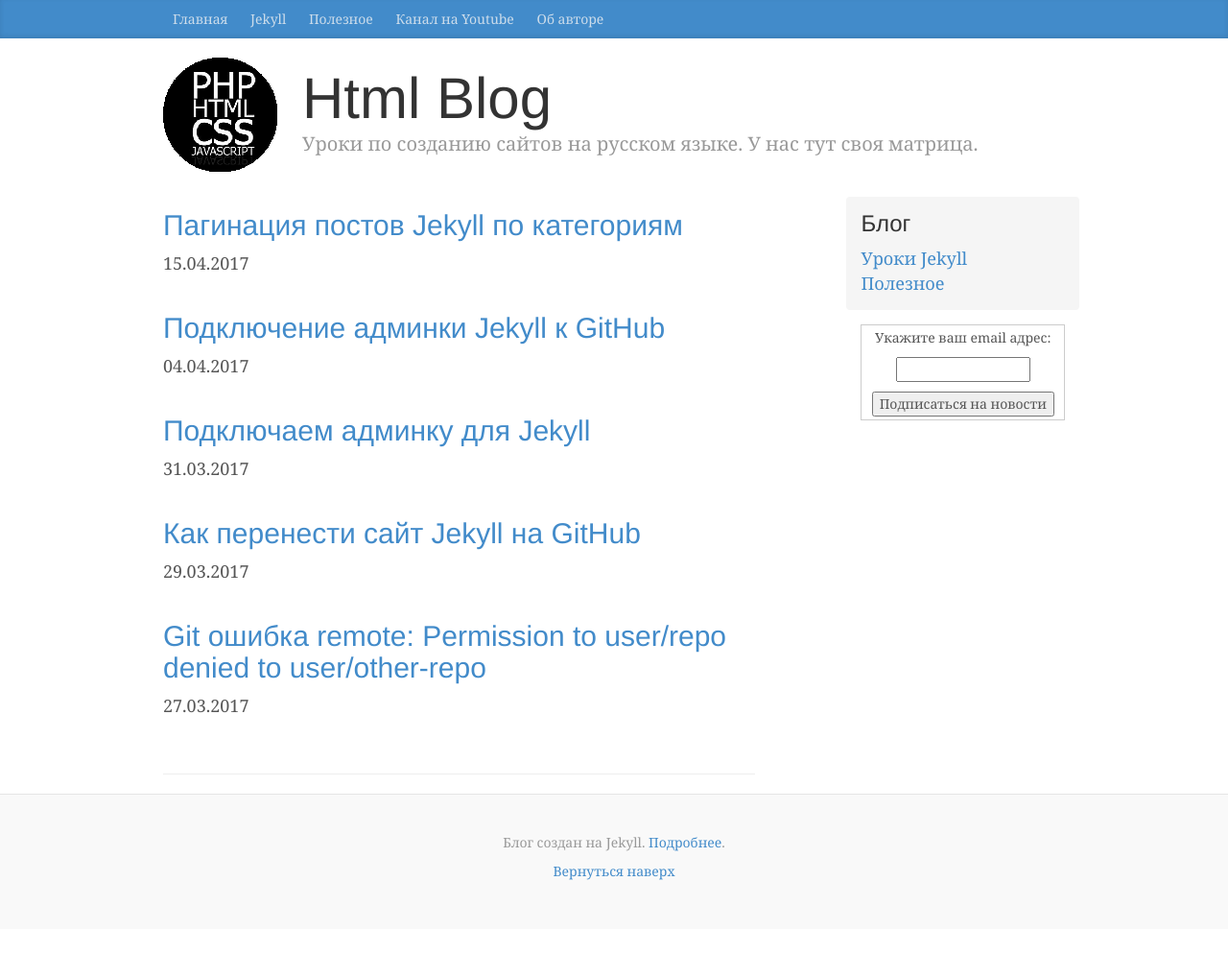
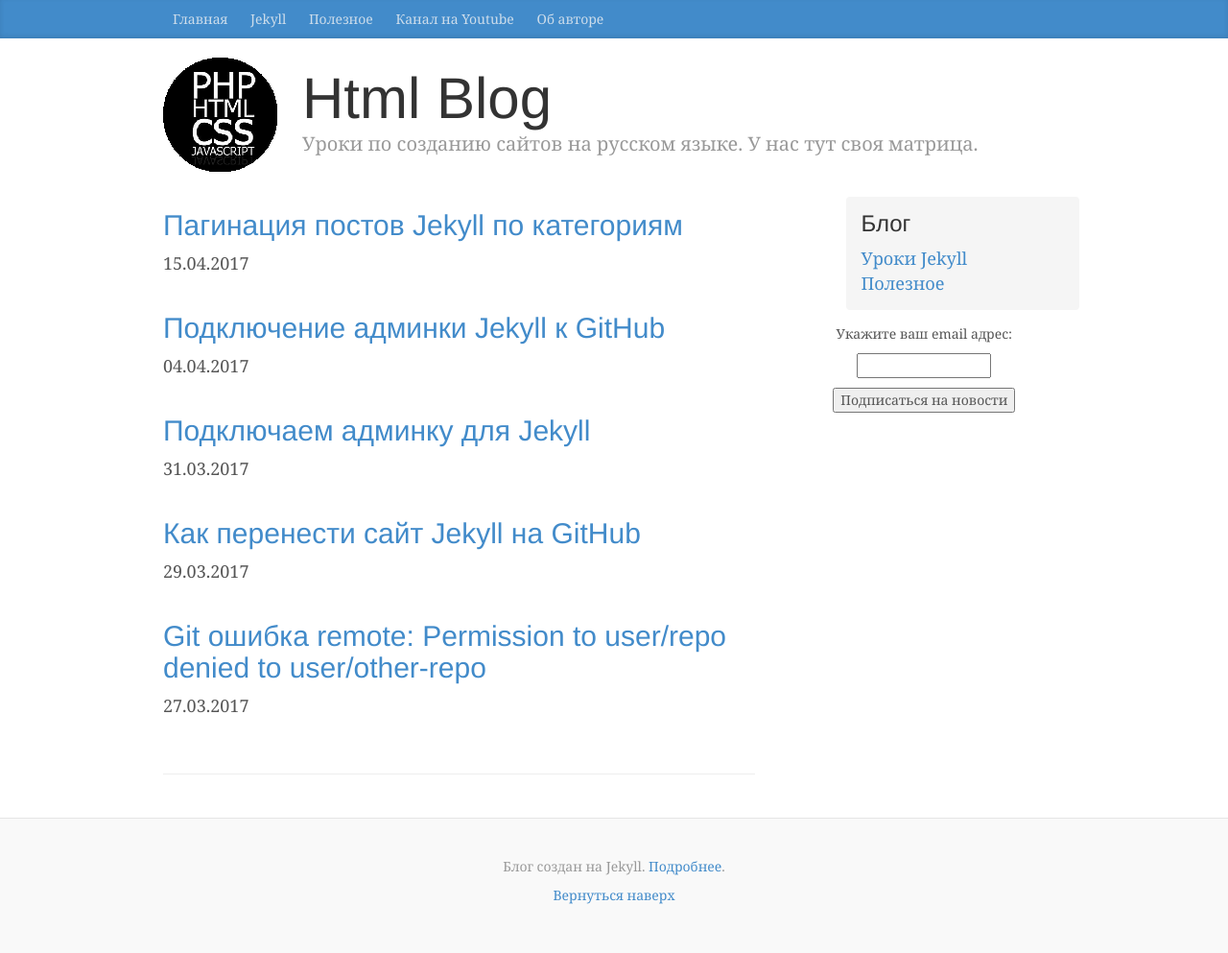
Before and after one commit to htmlblog/htmlblog.github.io, a Jekyll site: the page built from index.html, in a window 1280 px wide. Shown: the whole page at 96% size. Built offline with Jekyll 4.4.1, drawn with Linux system fonts in a browser that asks for light colours; the list of posts is cut into pages by our own code; comment, search, counter and statistics services are not loaded; before the commit the page ends 968 px from its top, so only the background shows below that.

Commit message:
Update sidebar.html

```diff
--- a/_includes/sidebar.html
+++ b/_includes/sidebar.html
@@ -6,11 +6,13 @@
 	</ol>
 </div>
 
-<form style="border:1px solid #ccc;padding:3px;text-align:center;" action="https://feedburner.google.com/fb/a/mailverify" method="post" target="popupwindow" onsubmit="window.open('https://feedburner.google.com/fb/a/mailverify?uri=JekyllHtml', 'popupwindow', 'scrollbars=yes,width=242,height=auto');return true">
-	<p>Укажите ваш email адрес:</p><p><input type="text" style="width:140px" name="email"/></p>
-	<input type="hidden" value="JekyllHtml" name="uri"/><input type="hidden" name="loc" value="ru_RU"/>
-	<input type="submit" value="Подписаться на новости" />
-</form>
+</div class="sidebar-module sidebar-module-inset">
+	<form style="text-align:center;" action="https://feedburner.google.com/fb/a/mailverify" method="post" target="popupwindow" onsubmit="window.open('https://feedburner.google.com/fb/a/mailverify?uri=JekyllHtml', 'popupwindow', 'scrollbars=yes,width=242,height=auto');return true">
+		<p>Укажите ваш email адрес:</p><p><input type="text" style="width:140px" name="email"/></p>
+		<input type="hidden" value="JekyllHtml" name="uri"/><input type="hidden" name="loc" value="ru_RU"/>
+		<input type="submit" value="Подписаться на новости" />
+	</form>
+</div>
 
 <div class="sidebar-module sidebar-module-ads">
 	<script async src="//pagead2.googlesyndication.com/pagead/js/adsbygoogle.js"></script>
```
